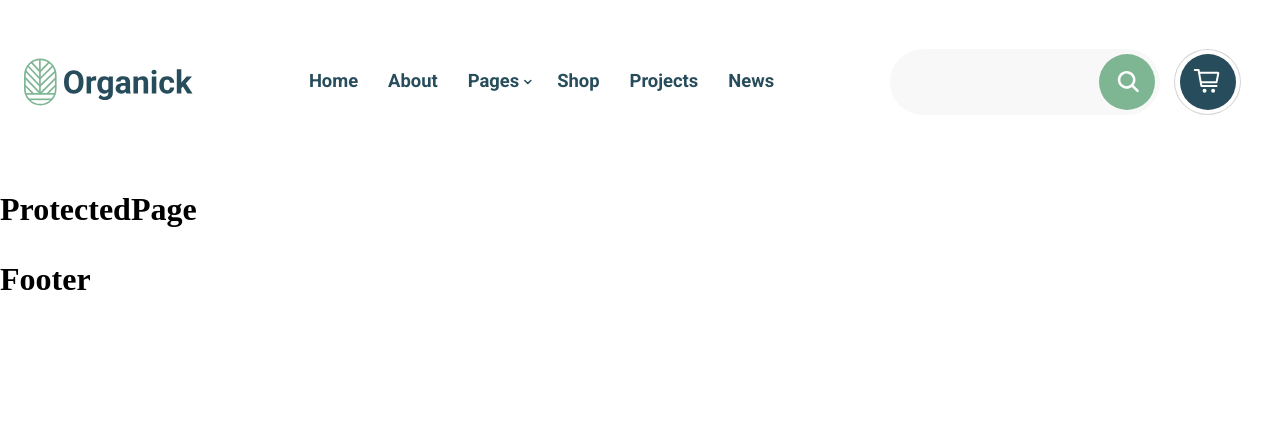
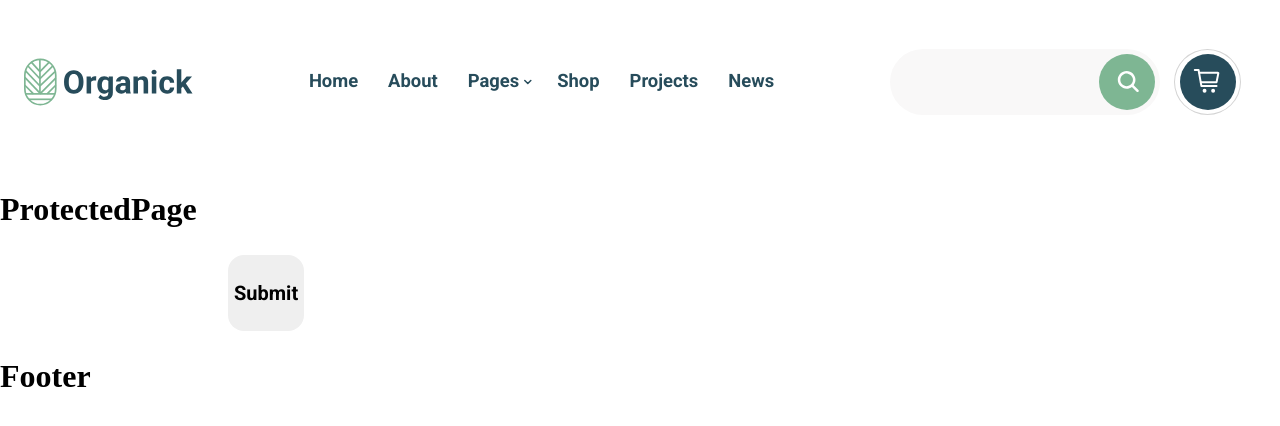
Before and after one commit to RusikHunter/Organick, a React (Vite) app in the folder frontend/: page /protected in a window 1280 px wide. Shown: the top 426 px of the page. Built offline with nearby package versions, Linux system fonts and the light colour scheme.

Commit message:
feat(subscribesection): write markup for SubscribeSection

```diff
--- a/frontend/src/App.tsx
+++ b/frontend/src/App.tsx
@@ -17,6 +17,7 @@ import NotFoundPage from './pages/NotFoundPage/NotFoundPage'
 import LicensesPage from './pages/LicensesPage/LicensesPage'
 import ChangelogPage from './pages/ChangelogPage/ChangelogPage'
 import ProtectedPage from './pages/ProtectedPage/ProtectedPage'
+import SubscribeSection from './components/SubscribeSection/SubscribeSection'
 import Footer from './components/Footer/Footer'
 
 function App() {
@@ -44,6 +45,7 @@ function App() {
                         <Route path="/changelog" element={<ChangelogPage />} />
                         <Route path="/protected" element={<ProtectedPage />} />
                     </Routes>
+                    <SubscribeSection />
                 </main>
                 <Footer />
             </div>
--- /dev/null
+++ b/frontend/src/components/SubscribeSection/SubscribeSection.tsx
@@ -0,0 +1,29 @@
+function SubscribeSection() {
+    return (
+        <section className="subscribe">
+            <div className="subscribe__inner container">
+                <div className="subscribe__row row">
+                    <div className="subscribe__column column">
+                        <div className="subscribe__content-block">
+                            <div className="subscribe__text-wrap">
+                                <h2 className="subscribe__title h2"></h2>
+                            </div>
+
+                            <form className="subscribe__form">
+                                <label htmlFor="subscribeInputEmail" className="subscribe__label">
+                                    <input type="email" id="subscribeInputEmail" className="subscribe__input subscribe__input--email" />
+                                </label>
+
+                                <label htmlFor="subscribeInputEmail" className="subscribe__label">
+                                    <input type="submit" id="subscribeInputEmail" className="subscribe__input subscribe__input--submit button" />
+                                </label>
+                            </form>
+                        </div>
+                    </div>
+                </div>
+            </div>
+        </section>
+    )
+}
+
+export default SubscribeSection
```
Also changed, not shown: frontend/src/components/SubscribeSection/SubscribeSection.scss (added).
